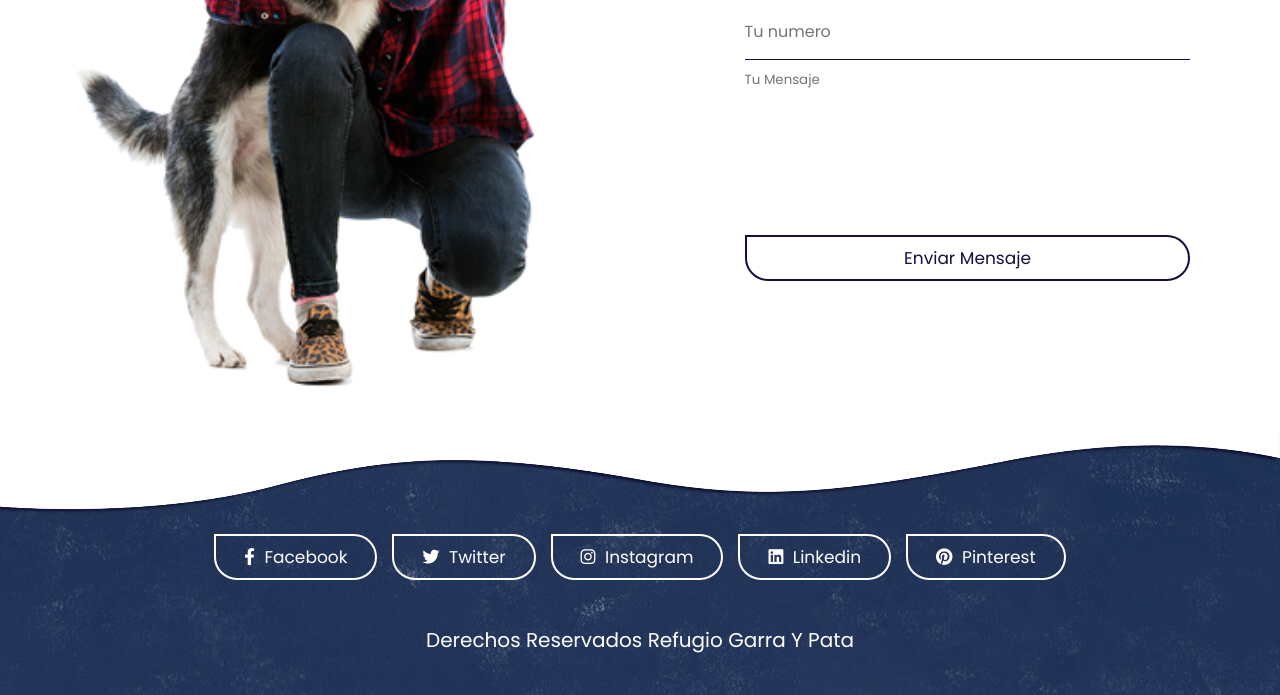
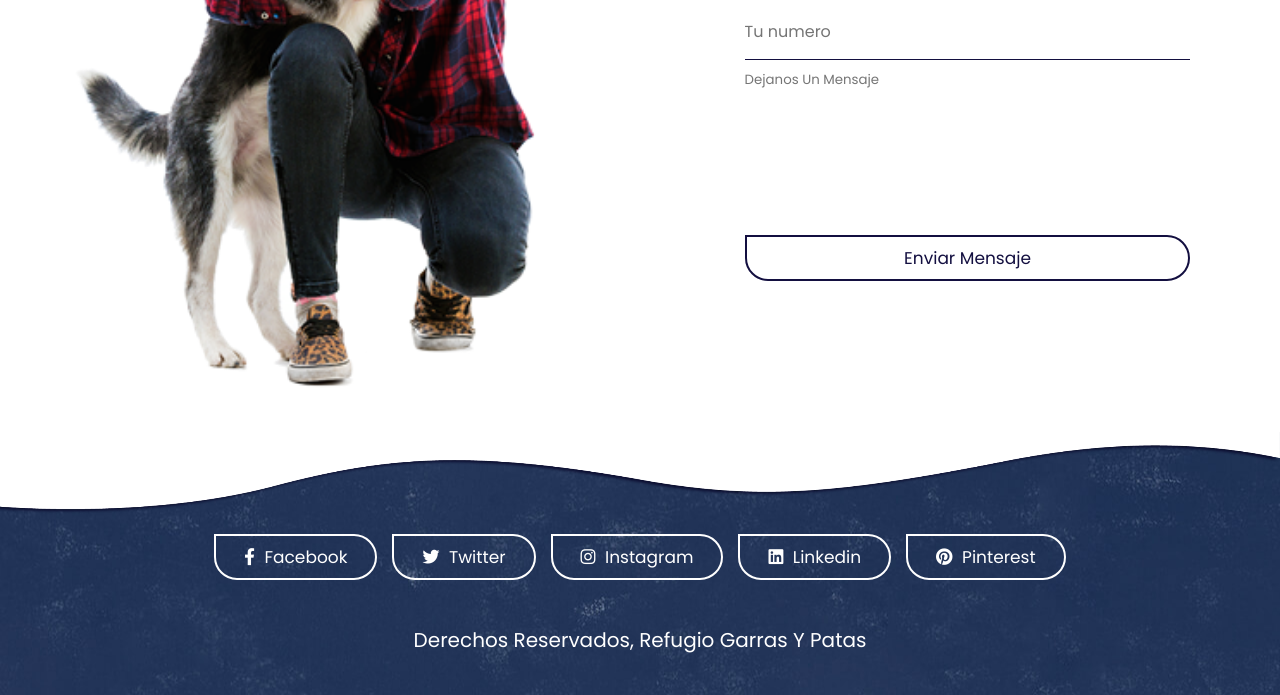
Before and after one commit to eli890/elizabeth, a plain HTML site: page index contacto.html in a window 1280 px wide. Shown: the part 356-1051 px from the top of the page. Drawn offline with Linux system fonts and the light colour scheme.

Commit message:
mi quinto commit, se hizo unos cambios en contacto

```diff
--- a/index contacto.html
+++ b/index contacto.html
@@ -64,7 +64,7 @@
         <input type="text" placeholder="Tu nombre" class="box">
         <input type="email" placeholder="Tu email" class="box">
         <input type="tumber" placeholder="Tu numero" class="box">
-        <textarea name="" placeholder="Tu mensaje" id="" cols="30" rows="10"></textarea>
+        <textarea name="" placeholder="Dejanos un mensaje" id="" cols="30" rows="10"></textarea>
         <input type="submit" value="Enviar mensaje" class="btn">
     </form>
 
@@ -82,7 +82,7 @@
         <a href="#" class="btn"> <i class="fab fa-pinterest"></i> pinterest </a>
     </div>
 
-    <div class="credit">  derechos reservados refugio garra y pata </div>
+    <div class="credit">  derechos reservados, refugio garras y patas </div>
 
 </section>
 
```
